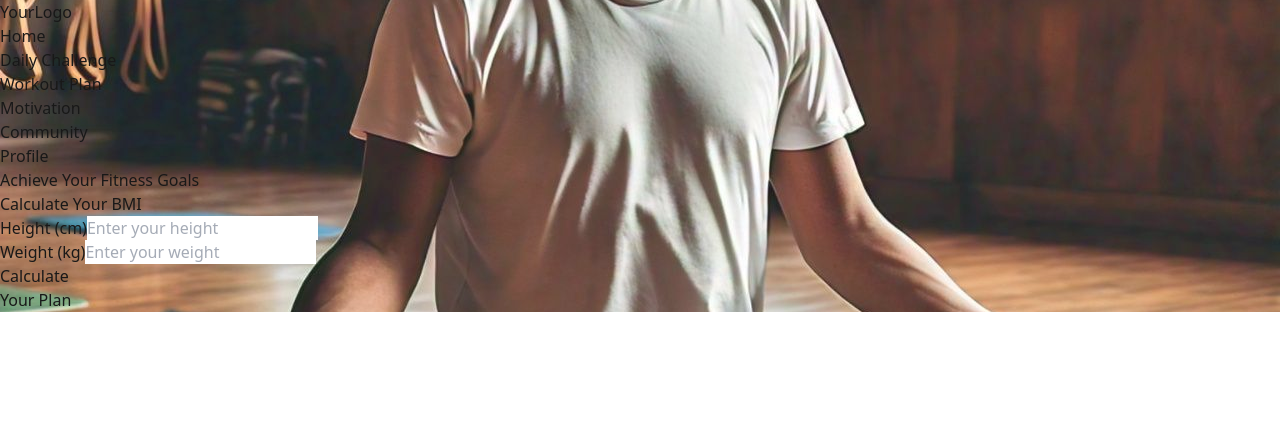
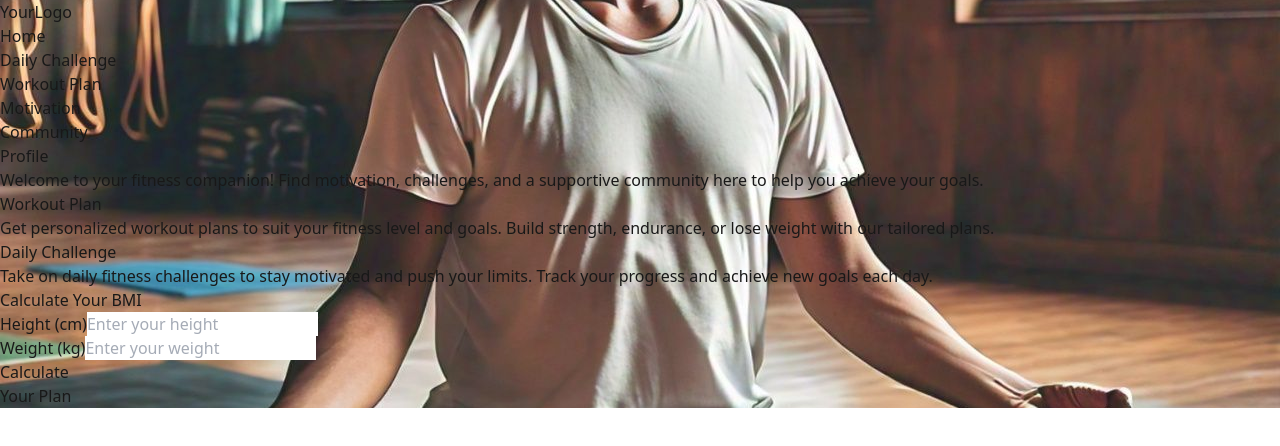
Before and after one commit to Saravjeet0806/aarogya_smart, a React (Vite) app: page / in a window 1280 px wide. Shown: the top 446 px of the page. Built offline with nearby package versions, Linux system fonts and the light colour scheme.

Commit message:
fixed color and added cards

```diff
--- a/src/components/Homepage.jsx
+++ b/src/components/Homepage.jsx
@@ -3,12 +3,39 @@ import BMICalculator from './BMICalculator';
 
 const HomePage = () => {
   return (
-    <section className="relative min-h-screen flex items-center justify-center">
-      <div className="container mx-auto px-4 py-20 text-center relative z-10">
-        <h1 className="text-4xl font-bold text-white mb-6 ">Achieve Your Fitness Goals</h1>
+    <section className="relative min-h-screen flex flex-col items-center justify-center pt-20 ">
+      <div className="container mx-auto px-4 py-20 text-center relative z-10 ">
+        {/* <h2 className="text-4xl font-bold text-[#f7f6b6] mb-6">Fit India toh Hit India</h2> */}
+
+        <div className="flex flex-wrap justify-center gap-6 mb-12 mt-10">
+          {/* Main Description */}
+          <div className="flex-1 max-w-xs bg-yellow-500 bg-opacity-50 rounded-lg p-4 transition-transform transform hover:scale-105 hover:bg-yellow-400 hover:bg-opacity-70 duration-300 ease-in-out">
+            <p className="text-lg text-[#e7e6a7] leading-relaxed">
+              Welcome to your fitness companion! Find motivation, challenges, and a supportive community here to help you achieve your goals.
+            </p>
+          </div>
+
+          {/* Workout Plan */}
+          <div className="flex-1 max-w-xs bg-yellow-500 bg-opacity-50 rounded-lg p-4 transition-transform transform hover:scale-105 hover:bg-yellow-400 hover:bg-opacity-70 duration-300 ease-in-out">
+            <h3 className="text-xl font-semibold text-[#292905] mb-2">Workout Plan</h3>
+            <p className="text-md text-[#e7e6a7] leading-relaxed">
+              Get personalized workout plans to suit your fitness level and goals. Build strength, endurance, or lose weight with our tailored plans.
+            </p>
+          </div>
+
+          {/* Daily Challenge */}
+          <div className="flex-1 max-w-xs bg-yellow-500 bg-opacity-50 rounded-lg p-4 transition-transform transform hover:scale-105 hover:bg-yellow-400 hover:bg-opacity-70 duration-300 ease-in-out">
+            <h3 className="text-xl font-semibold text-[#292905] mb-2">Daily Challenge</h3>
+            <p className="text-md text-[#e7e6a7] leading-relaxed">
+              Take on daily fitness challenges to stay motivated and push your limits. Track your progress and achieve new goals each day.
+            </p>
+          </div>
+        </div>
+
         <div className="flex flex-col items-center mb-auto">
           <BMICalculator />
         </div>
+
         <div className="absolute bottom-10 right-10">
           <a href="#workout-plan" className="px-8 py-3 bg-red-600 text-white rounded-full hover:bg-red-700">
             Your Plan
```
